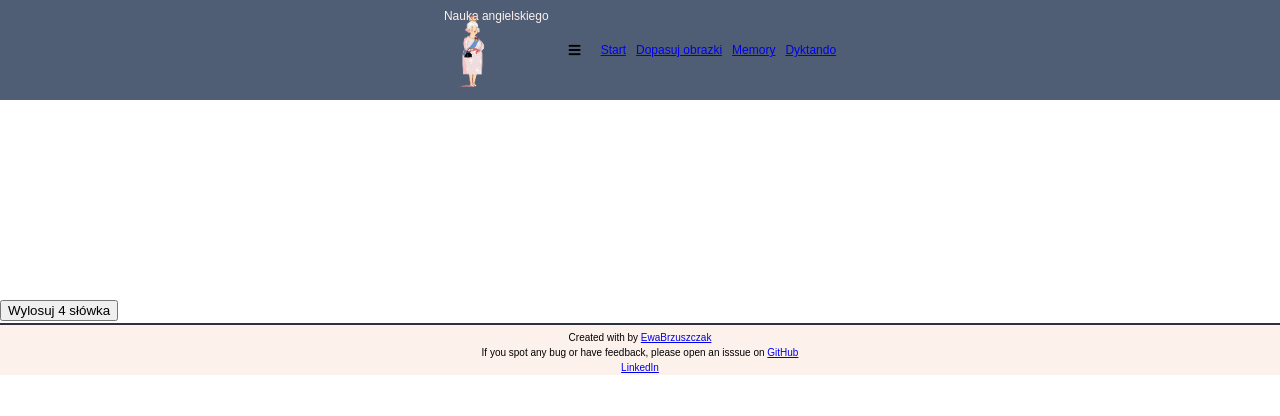
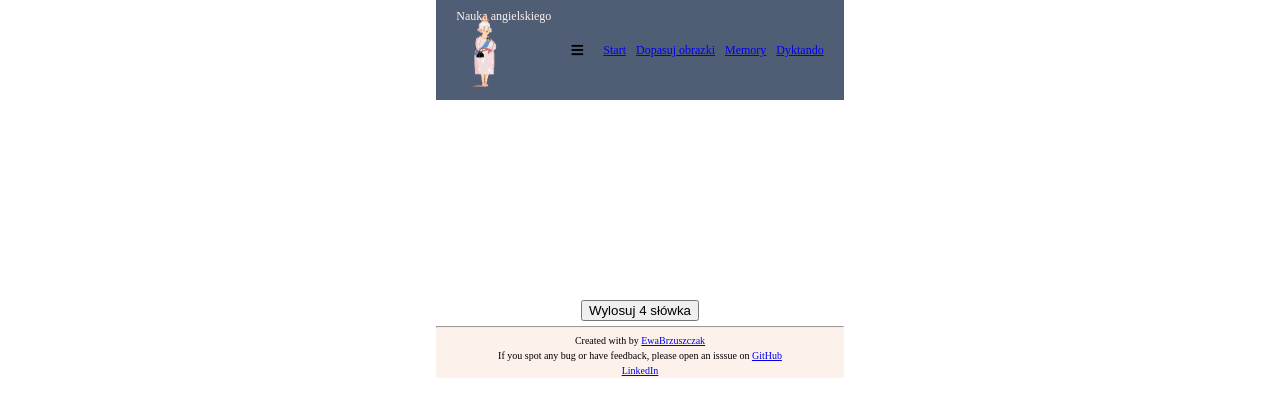
Before and after one commit to heh81/my-app, a React (Create React App) app: page / in a window 1280 px wide. Shown: the top 416 px of the page. Built offline with nearby package versions, Linux system fonts and the light colour scheme; a web font is replaced by a local one.

Commit message:
style modification

```diff
--- a/src/styles/general/_all.scss
+++ b/src/styles/general/_all.scss
@@ -1,21 +1,21 @@
 html {
   font-size: 62.5%; // wtedy 1rem = 10px
-  scroll-behavior: smooth;
+
+}
+
+body {
+  box-sizing: border-box;
+  margin: 0 auto;
+  width: 100vw;
+  text-align: center;
+  display: flex;
+  justify-content: center;
+  align-items: center;
 }
 
 .container {
-  max-width: 1124px;
-  margin: 0 auto;
-  padding: 0 1.5rem 0 1.5rem;
+  //max-width: 1200px;
+  display: flex;
+  justify-content: center;
+  align-items: center;
 }
-
-body {
-  //try for exemple delete when use another design
-  width: 100vw;
-  height: 100vh;
-  @include bgImage();
-}
-
-.App {
-  font-family: 'Montserrat', sans-serif;
-}
--- a/src/styles/general/_variables.scss
+++ b/src/styles/general/_variables.scss
@@ -2,27 +2,17 @@
 @import url('https://fonts.googleapis.com/css2?family=Open+Sans:wght@300;400;600;700;800&display=swap');
 @import url('https://fonts.googleapis.com/css2?family=Charmonman:wght@400;700&display=swap');
 
-//need to try
 @import url('https://fontawesome.com/how-to-use/on-the-web/using-with/sass');
 
-//-------------------------------------------------------------------------------------------------------
 //Colors
 
 $mainTextColor: #000;
 $secondTextColor: #FDF1EC;
 $mainColor: #2D3142;
 $sideMainColor: #4F5D75;
-
-
-//kolor wiadomości typu info
 $infoMessageColor: #BFC0C0;
 $warningMessageColor: #D12421;
-
-
-//logo kolory
 $firstLogoColor: #ffffff;
-$secondLogoColor: #FDF1EC;
-
 
 ////////////////
 
@@ -42,8 +32,12 @@ cursive;
   color: $fontColor;
 }
 
-//BackGround images
-@mixin bgImage() {
-  background: url("#") center repeat;
-  background-size: contain;
-}
+
+//media
+$mobile: 640px;
+$tablet: 1022px;
+$desktop: 1200px;
+
+// .hidden {
+//     display: none;
+// }
--- a/src/styles/layout/_footer.scss
+++ b/src/styles/layout/_footer.scss
@@ -1,13 +1,13 @@
 .footer {
 
-    text-align: center;
+    //text-align: center;
     color: $mainTextColor;
     line-height: 1.5rem;
     font-size: 1rem;
     font-weight: 400;
     background-color: $secondTextColor;
 
-    &-top__seperator {
+    &-top-seperator {
         width: 100%;
         border: none;
         height: 2px;
@@ -15,3 +15,8 @@
         background-color: #2D3142;
     }
 }
+
+.container {
+    flex-direction: column;
+    justify-items: center;
+}
```
Also changed, not shown: src/styles/layout/_button.scss (+22 -0 lines).
